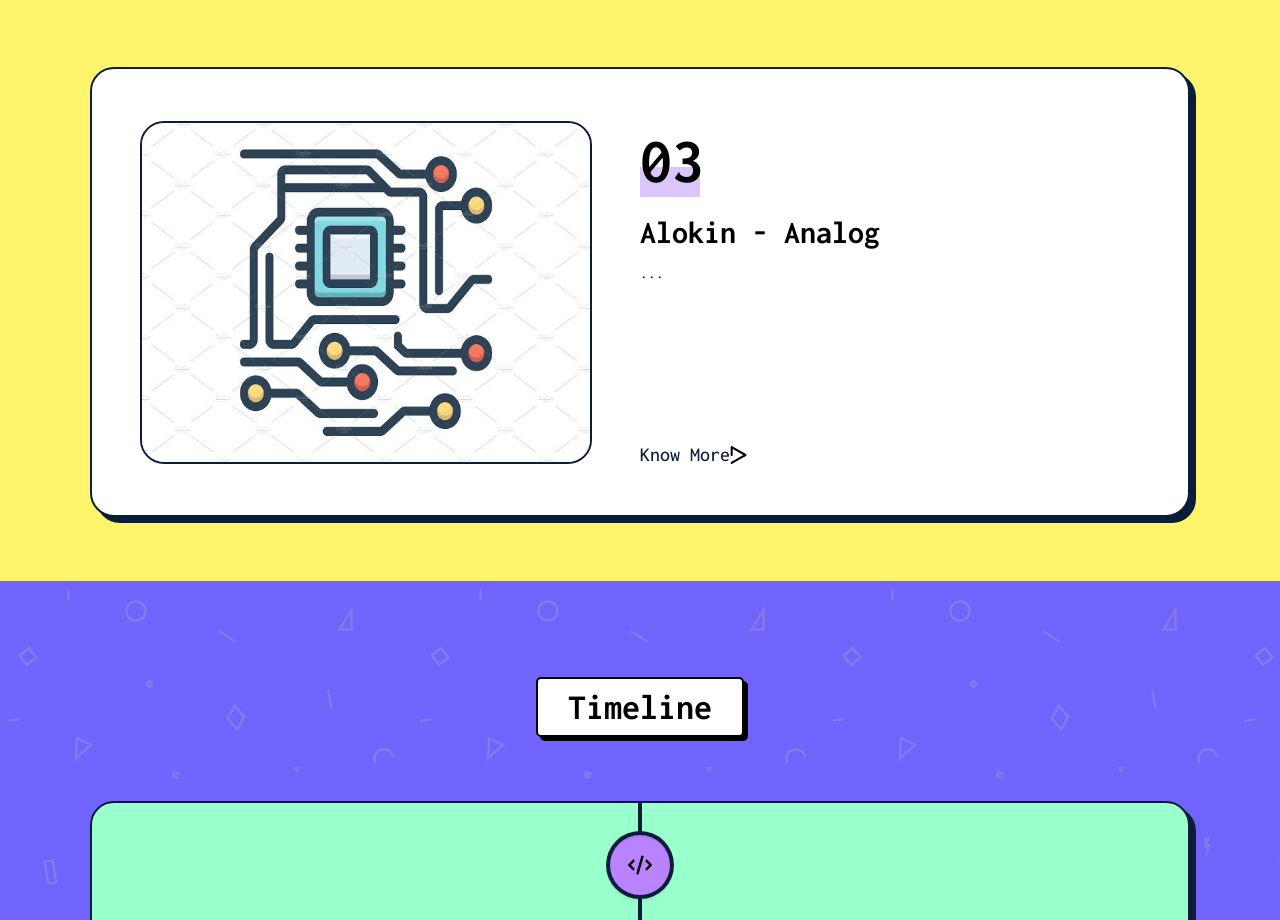
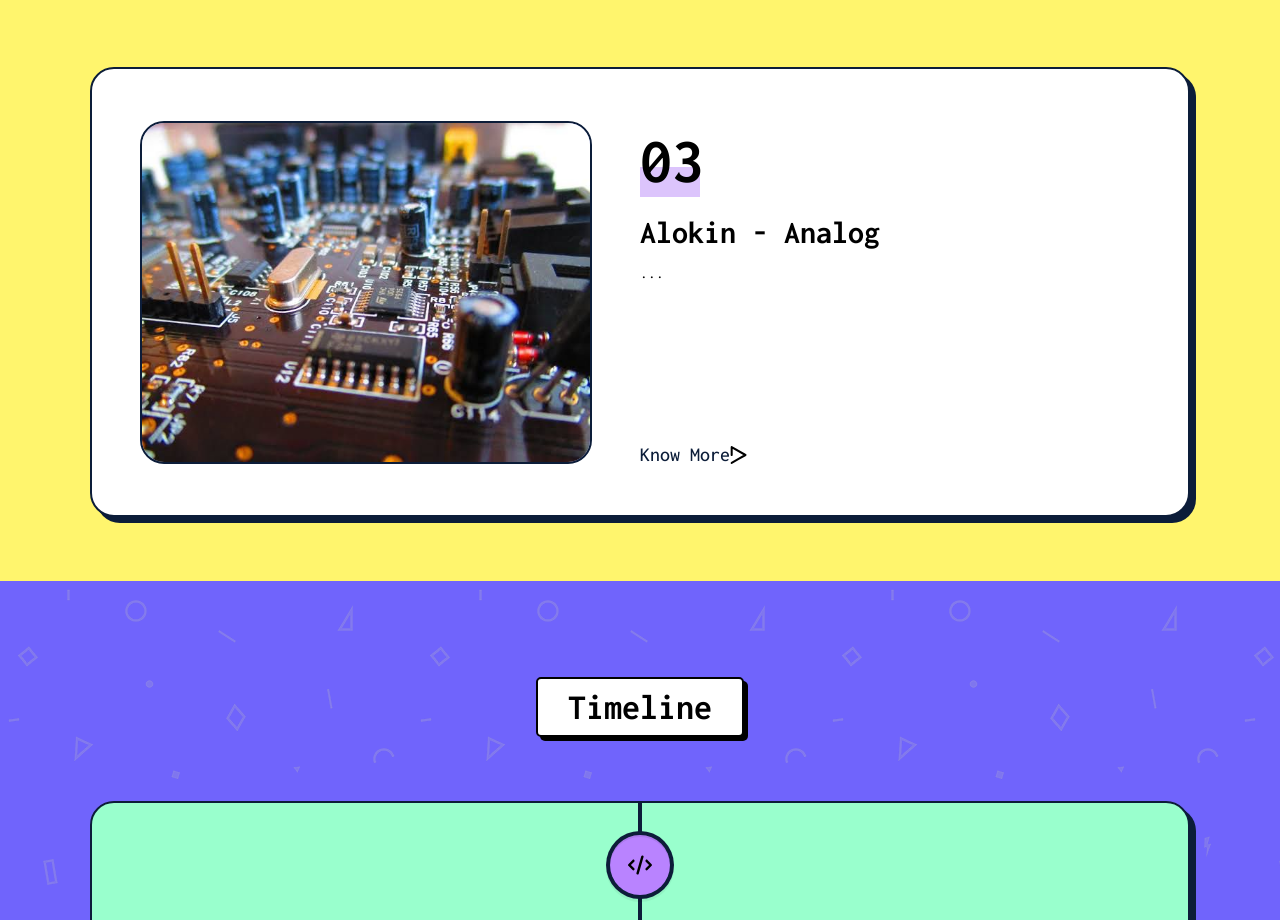
Before and after one commit to oss2019/SOI_2k23, a Next.js app: page / in a window 1280 px wide. Shown: the part 2700-3620 px from the top of the page. Built offline with nearby package versions, Linux system fonts and the light colour scheme.

Commit message:
Alokin Analog cover

```diff
--- a/src/components/Events/data.js
+++ b/src/components/Events/data.js
@@ -20,7 +20,7 @@ const data = [
   {
     heading: "Alokin - Analog",
     content: `...`,
-    image: "/Events/Alokin.jpeg",
+    image: "/Events/Alokin_Analog.jpg",
     knowMoreLink:
       "https://drive.google.com/file/d/1UpLDai46hG_Xhu4E1YjxeHKwe82lXAaV/view?usp=sharing",
   },
```
Also changed, not shown: public/Events/Alokin_Analog.jpg (added).
